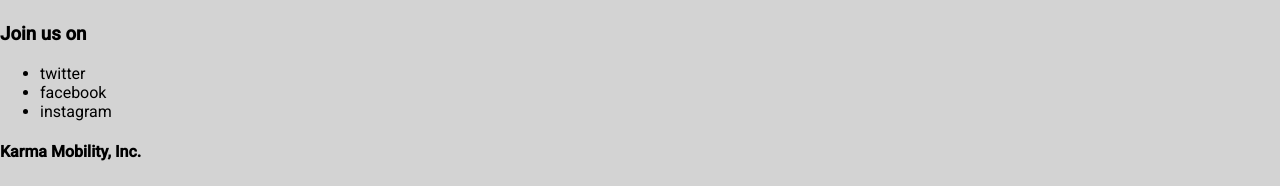
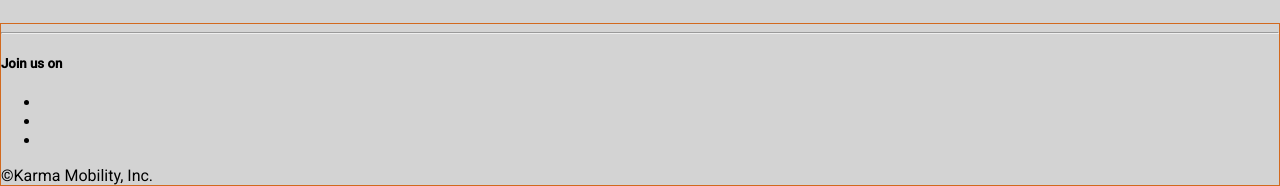
Before and after one commit to ezrashim/fewd_landing_page_clone, a plain HTML site: page index.html in a window 1280 px wide. Shown: the part 1100-1286 px from the top of the page. Drawn offline with Linux system fonts and the light colour scheme.

Commit message:
initial commit

```diff
--- a/index.html
+++ b/index.html
@@ -60,15 +60,18 @@
 	</ul>
 </section>
 
-<section>
-	<h3>Join us on</h3>
-	<ul>
-		<li>twitter</li>
-		<li>facebook</li>
-		<li>instagram</li>
+<footer class="social">
+<div class="content">
+	<hr>
+	<h5>Join us on</h5>
+	<ul class="icons">
+		<li class="twitter"></li>
+		<li class="facebook"></li>
+		<li class="instagram"></li>
 	</ul>
-	<h4>Karma Mobility, Inc.</h4>
-</section>
+	<span class="copy">©Karma Mobility, Inc.</span>
+</div>
+</footer>
 
 </body>
 </html>
```
